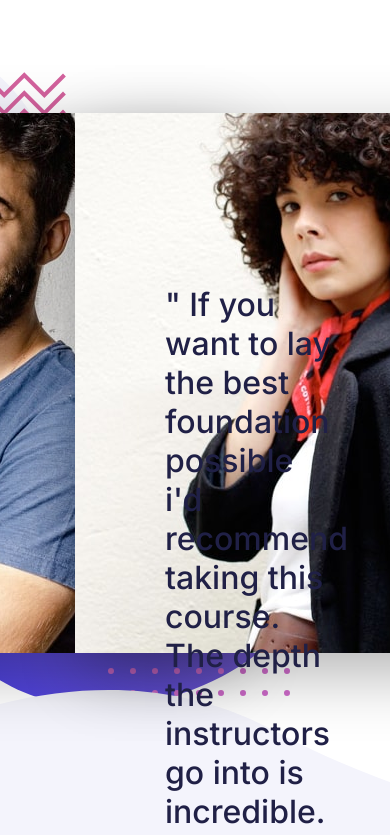
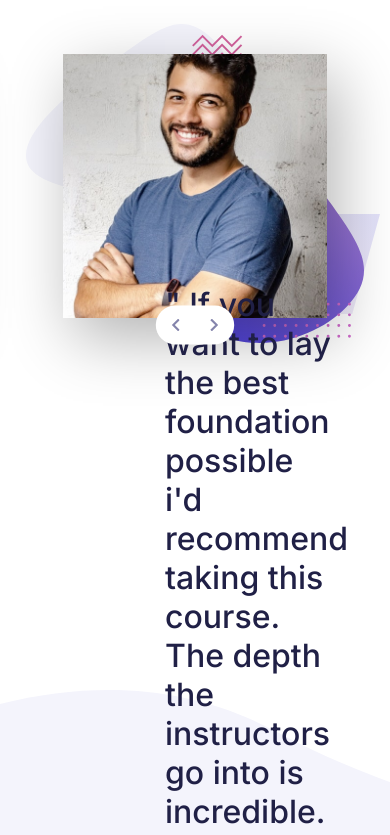
Before and after one commit to hassanahmadp/cbt-slider, a plain HTML site: page index.html in a window 390 px wide. Shown: the top 835 px of the page. Drawn offline with Linux system fonts and the light colour scheme.

Commit message:
doing mobile screen

```diff
--- a/css/styles.scss
+++ b/css/styles.scss
@@ -31,6 +31,10 @@ $fact: (10/32);
 html {
   font-size: 10px;
 }
+
+// body {
+//   overflow: hidden;
+// }
 
 body > img {
   position: absolute;
@@ -70,13 +74,13 @@ main {
   background-color: white;
   z-index: 10;
   border-radius: 3rem;
-  @include flex(space-between, center)
+  @include flex(space-between, center);
   padding: 0 2.2rem;
 }
 
 .div-1,
 .div-2 {
-  @include flex(center,center);
+  @include flex(center, center);
   width: 100vw;
   height: 100vh;
   position: relative;
@@ -111,3 +115,24 @@ img.image {
     color: color(grayish-blue);
   }
 }
+
+@media (max-width: 1235px) {
+  .pattern-bg {
+    top: 2.4rem;
+    width: 86.6667%;
+    left: (100% - 86.6667%)/2;
+  }
+
+  img.image {
+    top: 5.4rem;
+    left: (100% - 67.7333%)/2;
+    width: 67.7333%;
+  }
+
+  .slider {
+    top: 38.5%;
+    left: 50%;
+    transform: translate(-50%,-50%) scale(.7);
+    padding: 0 2.2rem;
+  }
+}
--- a/index.html
+++ b/index.html
@@ -33,8 +33,8 @@
       class="pattern-curve"
     />
     <div class="slider">
-      <img src="./images/icon-prev.svg" alt="previous arrow">
-      <img src="./images/icon-next.svg" alt="next arrow">
+      <img id="prevBTN" src="./images/icon-prev.svg" alt="previous arrow">
+      <img id="nextBTN" src="./images/icon-next.svg" alt="next arrow">
     </div>
     <main>
       <div class="div-2 clone">
```
Also changed, not shown: css/styles.css, 1 other file.
